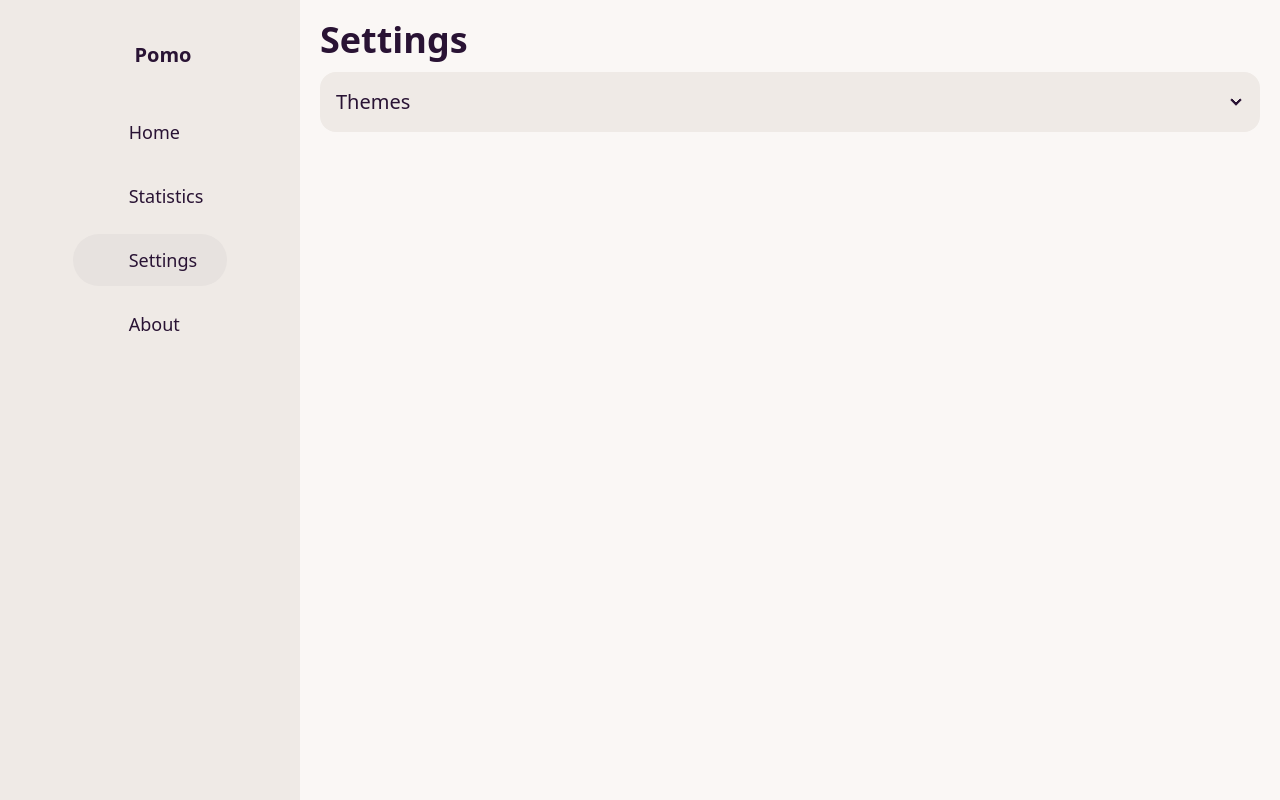
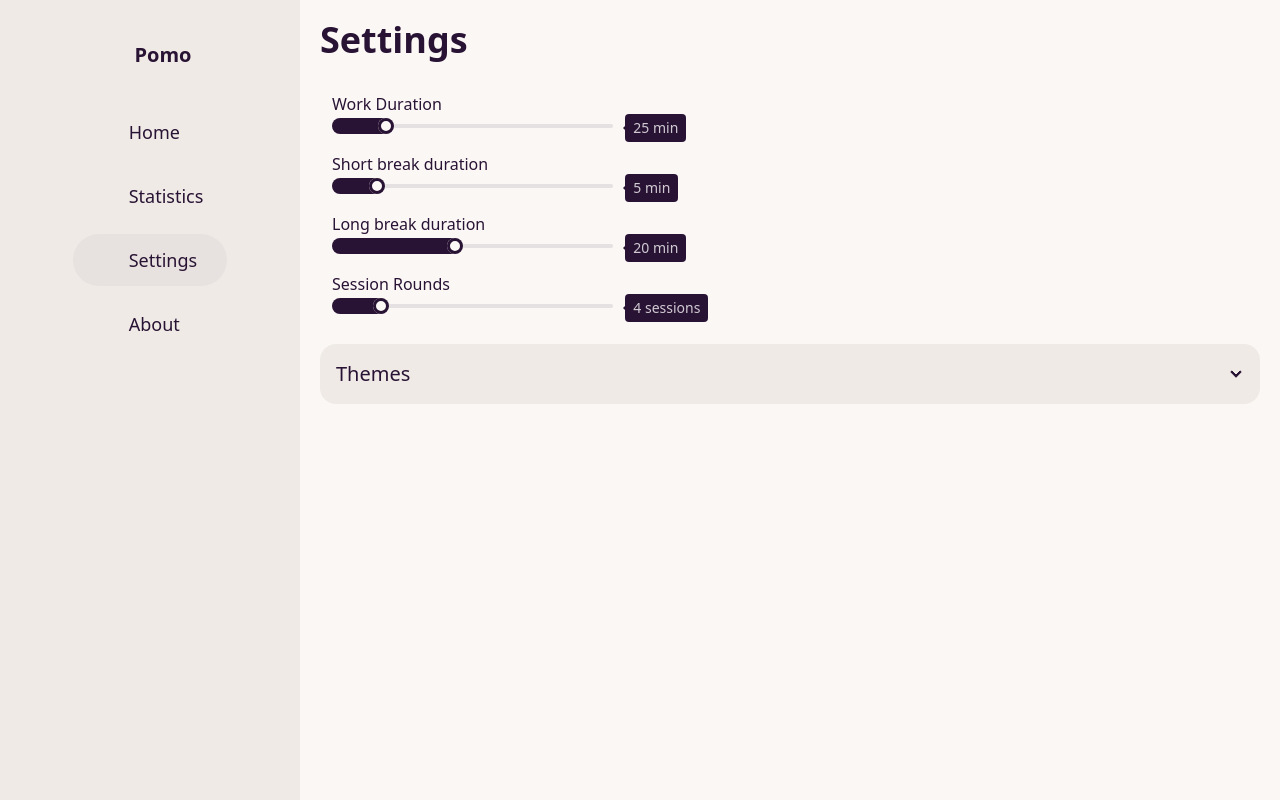
Before and after one commit to mohamedelhefni/pomix, a Vue app in the folder website/: page /settings in a window 1280 px wide. Built offline with nearby package versions, Linux system fonts and the light colour scheme; some icons are missing.

Commit message:
add settings page basic structure

```diff
--- /dev/null
+++ b/website/src/components/SessionSettings.vue
@@ -0,0 +1,14 @@
+<script setup lang="ts">
+import SessionSlider from './SessionSlider.vue';
+
+
+</script>
+
+<template>
+    <div class="flex flex-col gap-3 w-4/12 p-3 mt-2">
+        <SessionSlider title="Work Duration" :min="5" :max="120" :value="25" label="min" />
+        <SessionSlider title="Short break duration" :min="1" :max="30" :value="5" label="min" />
+        <SessionSlider title="Long break duration" :min="1" :max="45" :value="20" label="min" />
+        <SessionSlider title="Session Rounds" :min="2" :max="15" :value="4" label="sessions" />
+    </div>
+</template>
--- /dev/null
+++ b/website/src/components/SessionSlider.vue
@@ -0,0 +1,26 @@
+<script setup lang="ts">
+import { ref } from 'vue';
+
+const props = defineProps({
+    min: Number,
+    max: Number,
+    value: Number,
+    step: Number,
+    title: String,
+    label: String
+})
+
+const rangeValue = ref(props.value || 20)
+
+</script>
+
+
+<template>
+    <div class="flex flex-col">
+        <h3 class="text-base-content ">{{ props.title }}</h3>
+        <div class="tooltip tooltip-open tooltip-right" :data-tip="`${rangeValue} ${label}`">
+            <input type="range" :min="props.min" :max="props.max" :step="props.step" v-model="rangeValue"
+                class="range range-xs pr-2" />
+        </div>
+    </div>
+</template>
--- a/website/src/views/SettingsView.vue
+++ b/website/src/views/SettingsView.vue
@@ -1,15 +1,13 @@
 <script setup lang="ts">
 import Themes from "../components/TheThemes.vue"
-
-
-
-
+import SessionSettings from "../components/SessionSettings.vue"
 
 </script>
 
 <template>
-  <div class="flex flex-col items-start gap-3 p-5">
+  <div class="flex flex-col items-start  gap-3 p-5">
     <h1 class="text-4xl font-bold">Settings</h1>
+    <SessionSettings />
     <Themes />
   </div>
 </template>
```
